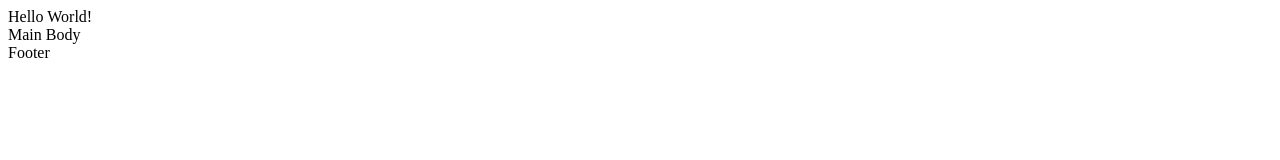
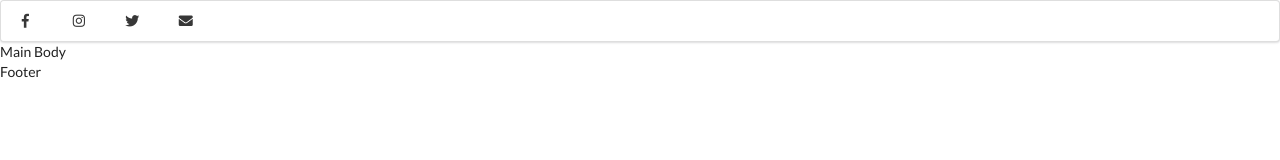
Before and after one commit to tofik-khan/Suggestions-Comments-Mockup, a plain HTML site: page index.html in a window 1280 px wide. Drawn offline with nearby package versions, Linux system fonts and the light colour scheme.

Commit message:
Added Semantic UI elements to top menu
- Corrected code indent
- Using Semantic UI framework
- Added top borderless menu
- Added pseudo social icons

```diff
--- a/index.html
+++ b/index.html
@@ -1,11 +1,33 @@
 <!DOCTYPE html>
 <html>
 	<head>
-	<title>Suggestions and Comments</title>
+		<meta charset="UTF-8">
+		<title>Suggestions&Comments</title>
+		<link rel="stylesheet" href="https://cdnjs.cloudflare.com/ajax/libs/semantic-ui/2.4.1/semantic.min.css">
+    <script type="text/javascript" src="https://cdnjs.cloudflare.com/ajax/libs/jquery/3.3.1/jquery.min.js"></script>
+    <script type="text/javascript"
+            src="https://cdnjs.cloudflare.com/ajax/libs/semantic-ui/2.4.1/semantic.min.js"></script>
+    <link rel="stylesheet" href="style.css">
 	</head>
 	<body>
 		<header>
-		Hello World!
+			<div class=" ui borderless topmenu menu">
+				<div class="ui left menu">
+					<a class="item">
+						<i class="facebook f icon"></i>
+					</a>
+					<a class="item">
+						<i class="instagram icon"></i>
+					</a>
+					<a class="item">
+						<i class="twitter icon"></i>
+					</a>
+					<a class="item">
+						<i class="mail icon"></i>
+					</a>
+				</div>
+
+			</div>
 
 		</header>
 
--- /dev/null
+++ b/style.css
@@ -0,0 +1,4 @@
+.left.menu {
+	border: none;
+	box-shadow: none;
+}
```
Lines whose indentation alone changed are shown as unchanged.
